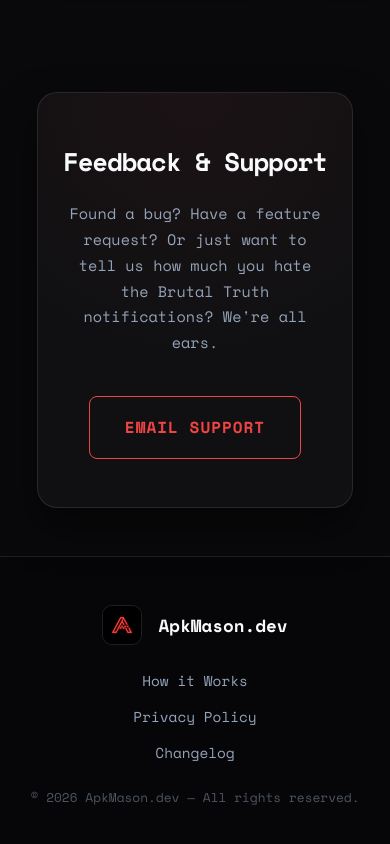
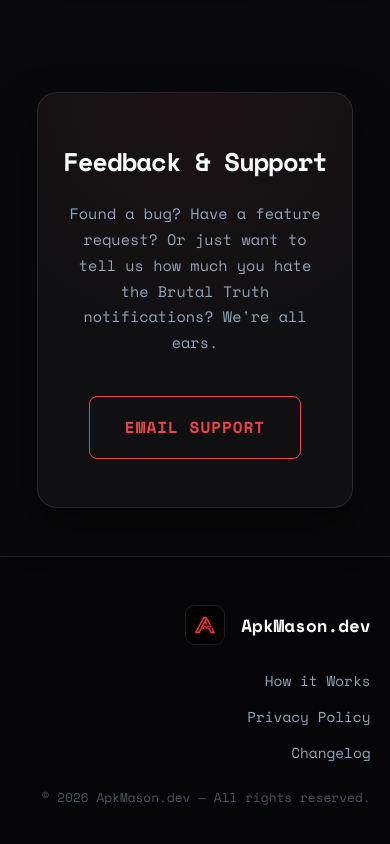
Before and after one commit to apkmasondev/scrolldebt-site, a website: page index.html in a window 390 px wide. Shown: the part 5572-6416 px from the top of the page. Drawn offline with nearby package versions, Linux system fonts and the light colour scheme.

Commit message:
Align mobile footer to right

```diff
--- a/style.css
+++ b/style.css
@@ -905,10 +905,16 @@ footer {
   .gallery-btn {
     display: none; /* Hide buttons on mobile, swipe is natural */
   }
+  footer {
+    align-items: flex-end;
+  }
   .footer-links {
     flex-direction: column;
     gap: 0.8rem;
-    align-items: center;
+    align-items: flex-end;
+  }
+  .footer-copy {
+    text-align: right;
   }
   .pricing-grid {
     grid-template-columns: 1fr;
```
